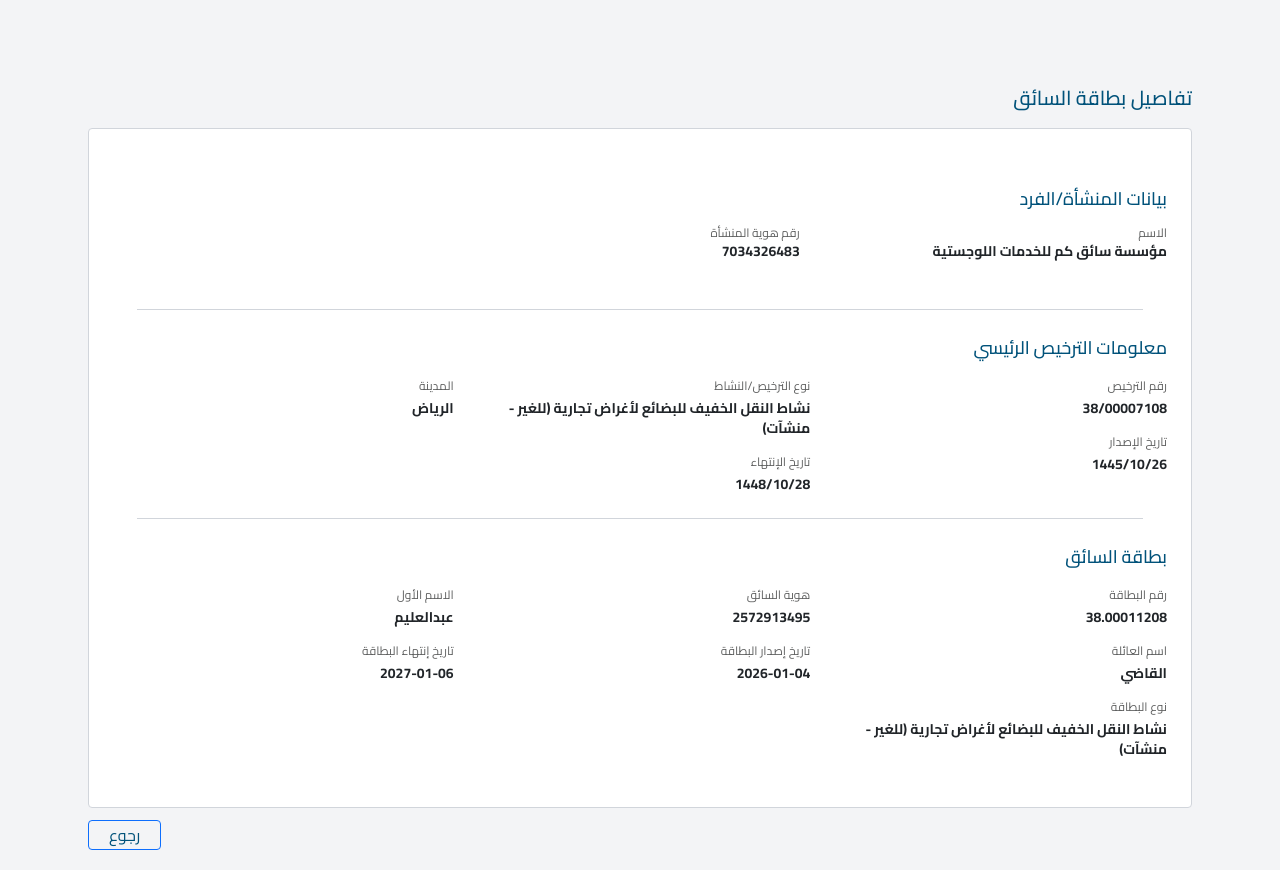
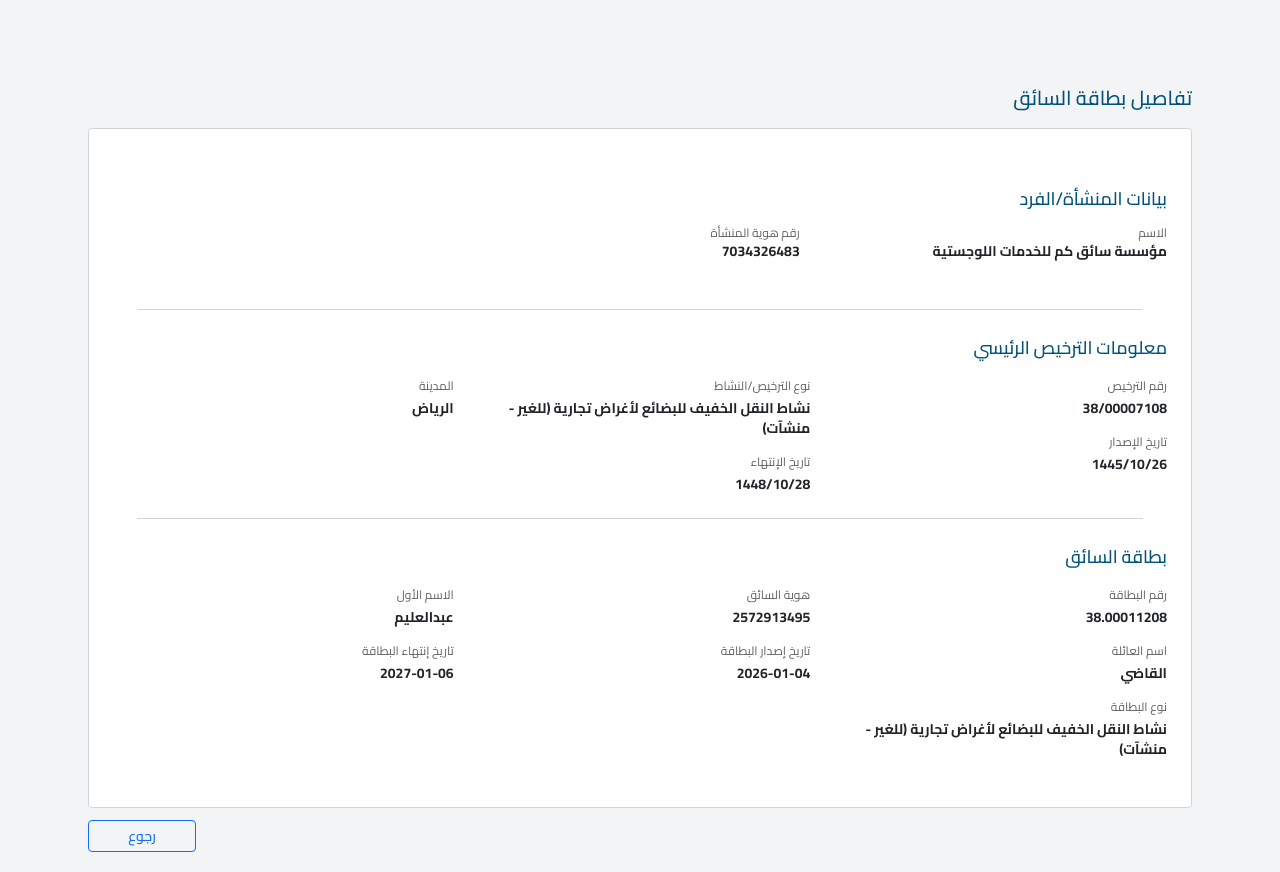
Before and after one commit to najeeb678/DriverCard, a Next.js app: page / in a window 1280 px wide. Built offline with nearby package versions, Linux system fonts and the light colour scheme.

Commit message:
updated button ui

```diff
--- a/src/components/DriverCardDetails.tsx
+++ b/src/components/DriverCardDetails.tsx
@@ -152,7 +152,7 @@ export const DriverCardDetails: React.FC<DriverCardDetailsProps> = ({
       <div className="flex justify-end gap-2 mt-3">
         <button
           onClick={onBack}
-          className="px-5 py-0.5 border border-btn-primary text-heading rounded hover:bg-blue-50 transition"
+          className="w-[108px] h-[32px] leading-[32px] text-center border border-[#0D6EFD] text-[#0D6EFD] rounded hover:bg-blue-50 transition font-medium text-sm flex items-center justify-center "
           type="button"
         >
           رجوع
```
